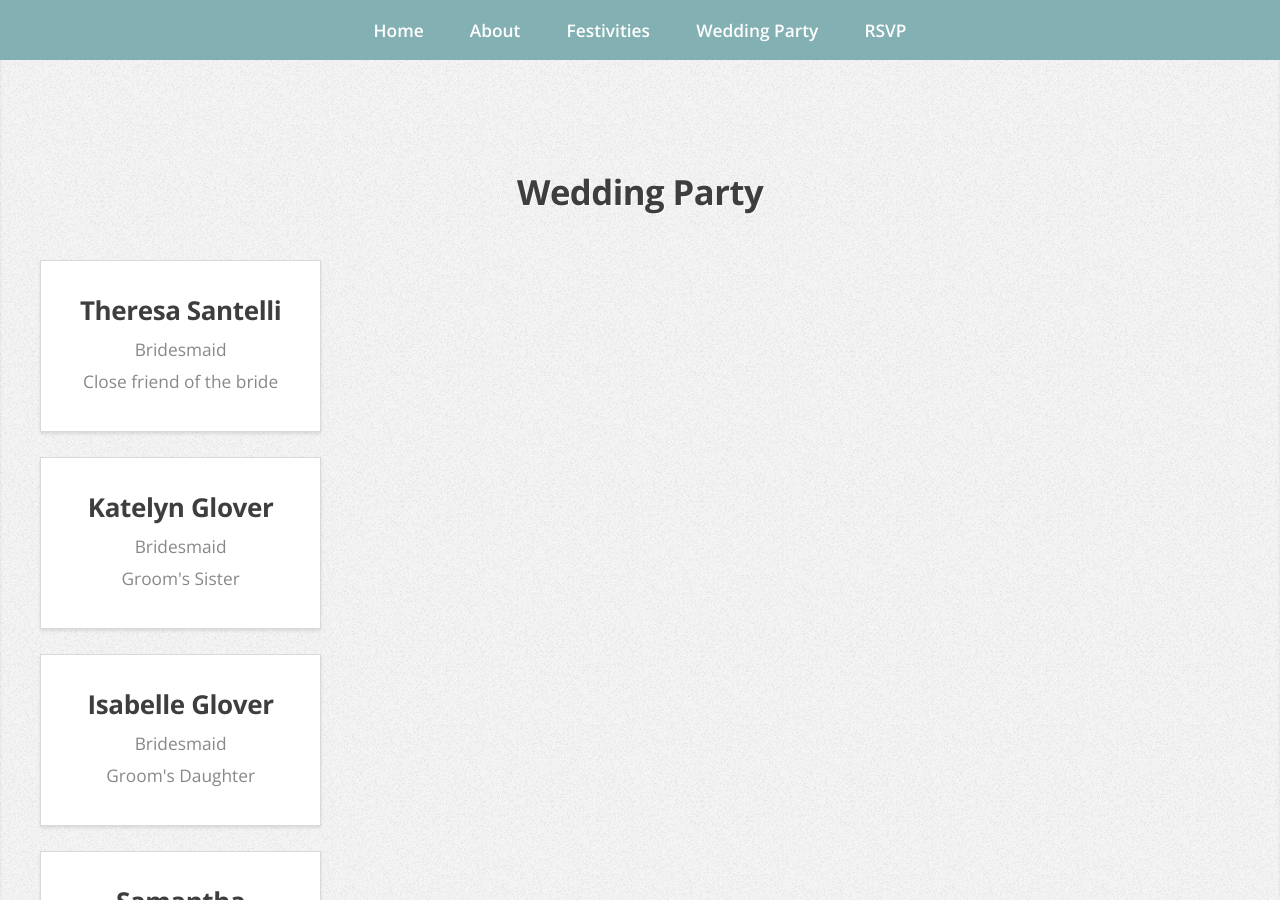
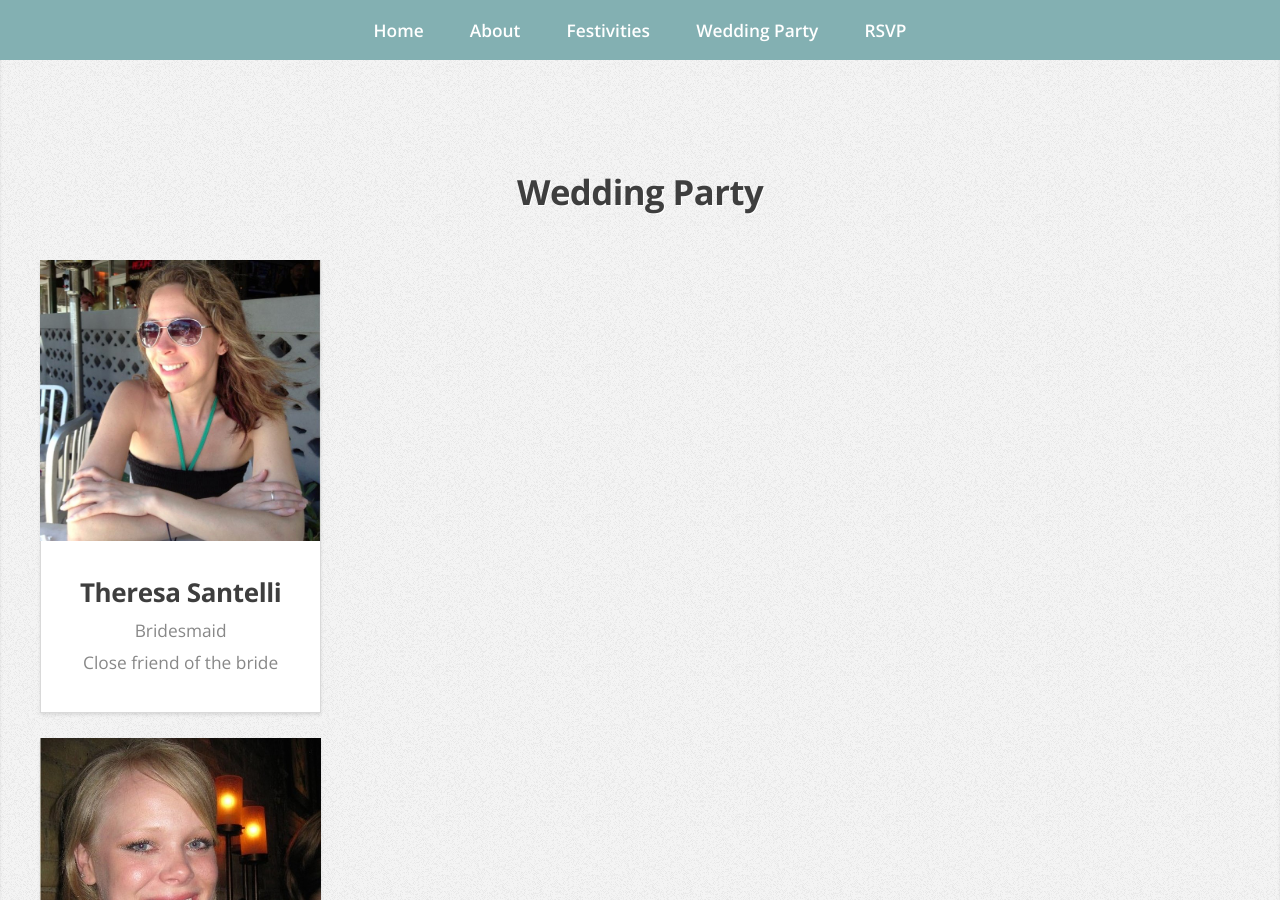
Before and after one commit to ersatzryan/wedding, a Jekyll site: the page built from index.html, in a window 1280 px wide and 900 px high, scrolled down 3867 px. Built offline with Jekyll 4.4.1, drawn with Linux system fonts in a browser that asks for light colours.

Commit message:
Add wedding party images

```diff
--- a/_includes/parts/wedding-party.html
+++ b/_includes/parts/wedding-party.html
@@ -8,6 +8,9 @@
         {% cycle 'row start': '<div class="row">', nil, nil, nil %}
         <div class="3u">
           <article class="box style2">
+            <a href="#" class="image featured">
+              <img src="/images/{{p.image}}" alt="{{ p.name }}">
+            </a>
             <h3>{{ p.name }}</h3>
             <p>
               {{ p.title }}
```
Also changed, not shown: images/amelia2.jpg (added), images/belle.jpg (added), images/eric.jpg (added), images/josh.jpg (added), images/katelyn.jpg (added), images/nick.jpg (added), images/sam.jpg (added), images/theresa.jpg (added), 1 other file.
